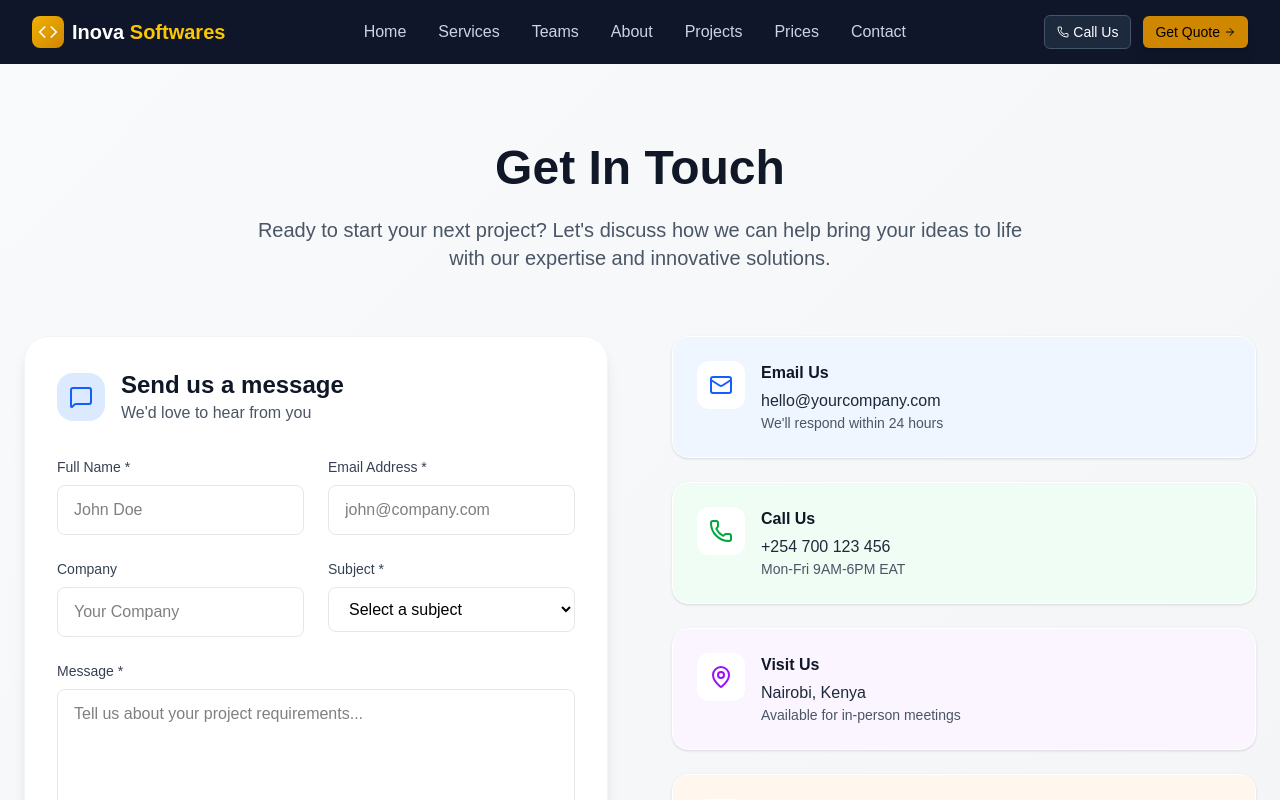
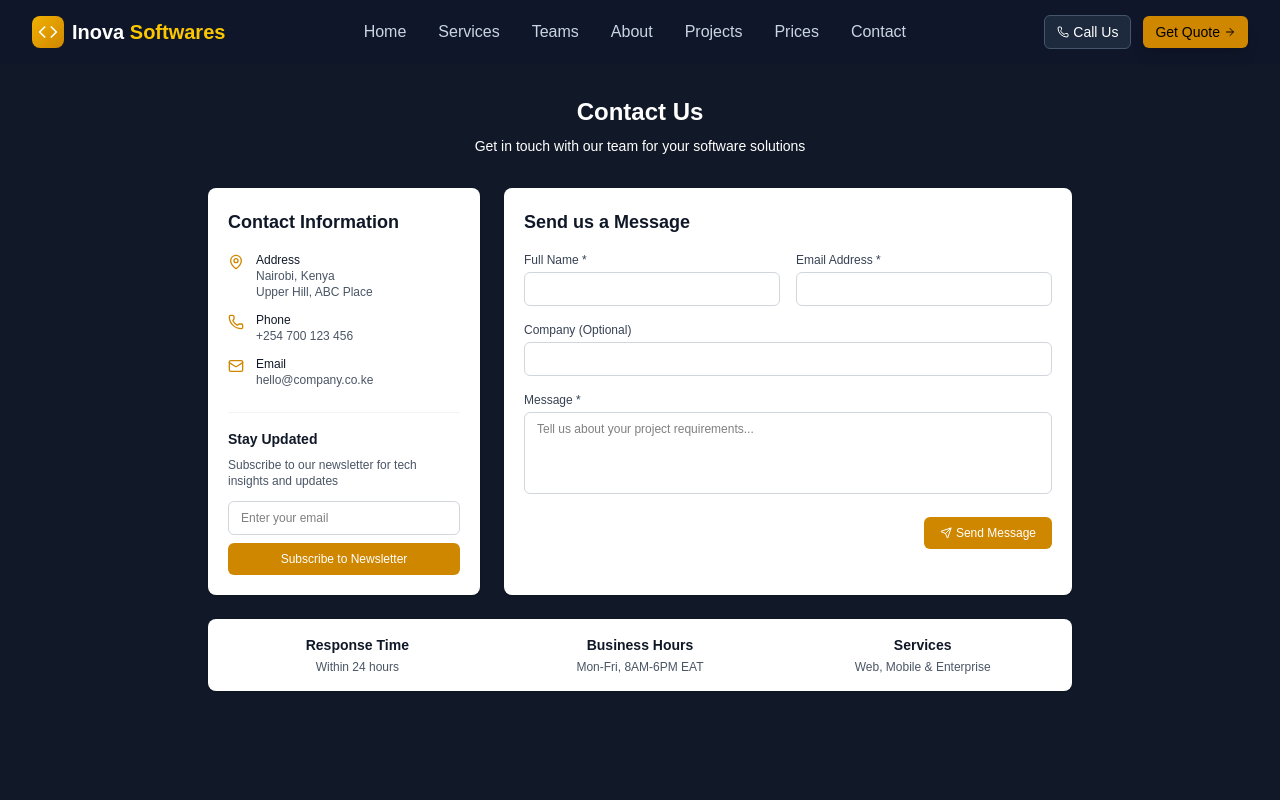
Before and after one commit to Brian-Rotich20/inovasoftwares, a Next.js app: page /contact in a window 1280 px wide. Shown: the top 800 px of the page. Built offline with nearby package versions, Linux system fonts and the light colour scheme.

Commit message:
contact page

```diff
--- a/app/contact/page.tsx
+++ b/app/contact/page.tsx
@@ -1,267 +1,217 @@
-'use client'
+'use client';
 
-import React, { useState } from 'react'
-import {
-  Mail,
-  Phone,
-  MapPin,
-  Clock,
-  Send,
-  MessageSquare,
-  Globe,
-  Linkedin,
-  Github,
-  Twitter
-} from 'lucide-react'
+import React, { useState } from 'react';
+import { Mail, Phone, MapPin, Send, CheckCircle } from 'lucide-react';
 
-export default function Contact() {
+export default function ContactPage() {
   const [formData, setFormData] = useState({
     name: '',
     email: '',
     company: '',
-    subject: '',
     message: ''
-  })
+  });
+  const [newsletterEmail, setNewsletterEmail] = useState('');
+  const [isSubmitted, setIsSubmitted] = useState(false);
+  const [isSubscribed, setIsSubscribed] = useState(false);
+
+  const handleSubmit = (e: React.FormEvent<HTMLFormElement>) => {
+    e.preventDefault();
+    setIsSubmitted(true);
+    setTimeout(() => setIsSubmitted(false), 3000);
+  };
+
+  const handleNewsletterSubmit = (e: React.FormEvent<HTMLFormElement>) => {
+    e.preventDefault();
+    setIsSubscribed(true);
+    setNewsletterEmail('');
+    setTimeout(() => setIsSubscribed(false), 3000);
+  };
 
   const handleInputChange = (
-    e: React.ChangeEvent<HTMLInputElement | HTMLSelectElement | HTMLTextAreaElement>
+  e: React.ChangeEvent<HTMLInputElement | HTMLTextAreaElement>
   ) => {
     setFormData({
       ...formData,
       [e.target.name]: e.target.value
-    })
-  }
+    });
+  };
 
-  const handleSubmit = (e: React.FormEvent<HTMLFormElement>) => {
-    e.preventDefault()
-    // Handle form submission here
-    console.log('Form submitted:', formData)
-    // Reset form
-    setFormData({
-      name: '',
-      email: '',
-      company: '',
-      subject: '',
-      message: ''
-    })
-  }
-
-  const contactInfo = [
-    {
-      icon: Mail,
-      title: "Email Us",
-      info: "hello@yourcompany.com",
-      subInfo: "We'll respond within 24 hours",
-      color: "text-blue-600",
-      bgColor: "bg-blue-50"
-    },
-    {
-      icon: Phone,
-      title: "Call Us",
-      info: "+254 700 123 456",
-      subInfo: "Mon-Fri 9AM-6PM EAT",
-      color: "text-green-600",
-      bgColor: "bg-green-50"
-    },
-    {
-      icon: MapPin,
-      title: "Visit Us",
-      info: "Nairobi, Kenya",
-      subInfo: "Available for in-person meetings",
-      color: "text-purple-600",
-      bgColor: "bg-purple-50"
-    },
-    {
-      icon: Clock,
-      title: "Working Hours",
-      info: "Mon - Fri: 9AM - 6PM",
-      subInfo: "Sat: 10AM - 2PM",
-      color: "text-orange-600",
-      bgColor: "bg-orange-50"
-    }
-  ]
-
-  const socialLinks = [
-    { icon: Linkedin, href: "#", color: "hover:text-blue-600" },
-    { icon: Github, href: "#", color: "hover:text-gray-900" },
-    { icon: Twitter, href: "#", color: "hover:text-blue-400" },
-    { icon: Globe, href: "#", color: "hover:text-green-600" }
-  ]
 
   return (
-    <section className="py-20 bg-gradient-to-br from-slate-50 to-gray-100">
-      <div className="max-w-7xl mx-auto px-6">
-        <div className="text-center mb-16">
-          <h2 className="text-4xl md:text-5xl font-bold text-gray-900 mb-6">
-            Get In Touch
-          </h2>
-          <p className="text-xl text-gray-600 max-w-3xl mx-auto">
-            Ready to start your next project? Let's discuss how we can help bring your ideas to life with our expertise and innovative solutions.
-          </p>
+    <div className="min-h-screen">
+      <div className="max-w-4xl mx-auto px-4 py-8">
+        {/* Header */}
+        <div className="text-center mb-8">
+          <h1 className="text-2xl font-bold text-white mb-2">Contact Us</h1>
+          <p className="text-sm text-white">Get in touch with our team for your software solutions</p>
         </div>
 
-        <div className="grid lg:grid-cols-2 gap-16">
-          {/* Contact Form */}
-          <div className="bg-white rounded-3xl shadow-lg p-8 border border-gray-100">
-            <div className="flex items-center mb-8">
-              <div className="w-12 h-12 bg-blue-100 rounded-2xl flex items-center justify-center mr-4">
-                <MessageSquare className="w-6 h-6 text-blue-600" />
-              </div>
+        <div className="grid md:grid-cols-3 gap-6">
+          {/* Contact Information */}
+          <div className="bg-white rounded-lg shadow-sm p-5 h-fit">
+            <h2 className="text-lg font-semibold text-gray-900 mb-4">Contact Information</h2>
+
+            <div className="space-y-3">
+              <div className="flex items-start space-x-3">
+                <MapPin className="w-4 h-4 text-yellow-600 mt-0.5 flex-shrink-0" />
                 <div>
-                <h3 className="text-2xl font-bold text-gray-900">Send us a message</h3>
-                <p className="text-gray-600">We'd love to hear from you</p>
+                  <p className="text-xs font-medium text-gray-900">Address</p>
+                  <p className="text-xs text-gray-600">Nairobi, Kenya</p>
+                  <p className="text-xs text-gray-600">Upper Hill, ABC Place</p>
                 </div>
               </div>
 
-            <form onSubmit={handleSubmit} className="space-y-6">
-              <div className="grid md:grid-cols-2 gap-6">
+              <div className="flex items-start space-x-3">
+                <Phone className="w-4 h-4 text-yellow-600 mt-0.5 flex-shrink-0" />
                 <div>
-                  <label className="block text-sm font-medium text-gray-700 mb-2">
+                  <p className="text-xs font-medium text-gray-900">Phone</p>
+                  <p className="text-xs text-gray-600">+254 700 123 456</p>
+                </div>
+              </div>
+
+              <div className="flex items-start space-x-3">
+                <Mail className="w-4 h-4 text-yellow-600 mt-0.5 flex-shrink-0" />
+                <div>
+                  <p className="text-xs font-medium text-gray-900">Email</p>
+                  <p className="text-xs text-gray-600">hello@company.co.ke</p>
+                </div>
+              </div>
+            </div>
+
+            {/* Newsletter Subscription */}
+            <div className="mt-6 pt-4 border-t border-gray-100">
+              <h3 className="text-sm font-semibold text-gray-900 mb-2">Stay Updated</h3>
+              <p className="text-xs text-gray-600 mb-3">Subscribe to our newsletter for tech insights and updates</p>
+
+              <div className="space-y-2">
+                <input
+                  type="email"
+                  value={newsletterEmail}
+                  onChange={(e) => setNewsletterEmail(e.target.value)}
+                  placeholder="Enter your email"
+                  className="w-full px-3 py-2 text-xs border border-gray-300 rounded-md focus:outline-none focus:ring-1 focus:ring-yellow-500 focus:border-yellow-500"
+                />
+               <button
+                type="submit"
+                className="w-full bg-yellow-600 text-white text-xs font-medium py-2 px-3 rounded-md hover:bg-yellow-700 focus:outline-none focus:ring-1 focus:ring-yellow-500 transition-colors"
+              >
+                {isSubscribed ? (
+                  <span className="flex items-center justify-center space-x-1">
+                    <CheckCircle className="w-3 h-3" />
+                    <span>Subscribed!</span>
+                  </span>
+                ) : (
+                  'Subscribe to Newsletter'
+                )}
+              </button>
+              </div>
+            </div>
+          </div>
+
+          {/* Contact Form */}
+          <div className="md:col-span-2 bg-white rounded-lg shadow-sm p-5">
+            <h2 className="text-lg font-semibold text-gray-900 mb-4">Send us a Message</h2>
+
+            <div className="space-y-4">
+              <div className="grid sm:grid-cols-2 gap-4">
+                <div>
+                  <label htmlFor="name" className="block text-xs font-medium text-gray-700 mb-1">
                     Full Name *
                   </label>
                   <input
                     type="text"
+                    id="name"
                     name="name"
                     value={formData.name}
                     onChange={handleInputChange}
-                    required
-                    className="w-full px-4 py-3 border border-gray-200 rounded-lg focus:ring-2 focus:ring-blue-500 focus:border-transparent transition-all"
-                    placeholder="John Doe"
+                    className="w-full px-3 py-2 text-xs border border-gray-300 rounded-md focus:outline-none focus:ring-1 focus:ring-yellow-500 focus:border-yellow-500"
                   />
                 </div>
+
                 <div>
-                  <label className="block text-sm font-medium text-gray-700 mb-2">
+                  <label htmlFor="email" className="block text-xs font-medium text-gray-700 mb-1">
                     Email Address *
                   </label>
                   <input
                     type="email"
+                    id="email"
                     name="email"
                     value={formData.email}
                     onChange={handleInputChange}
-                    required
-                    className="w-full px-4 py-3 border border-gray-200 rounded-lg focus:ring-2 focus:ring-blue-500 focus:border-transparent transition-all"
-                    placeholder="john@company.com"
+                    className="w-full px-3 py-2 text-xs border border-gray-300 rounded-md focus:outline-none focus:ring-1 focus:ring-yellow-500 focus:border-yellow-500"
                   />
                 </div>
               </div>
 
-              <div className="grid md:grid-cols-2 gap-6">
               <div>
-                  <label className="block text-sm font-medium text-gray-700 mb-2">
-                    Company
+                <label htmlFor="company" className="block text-xs font-medium text-gray-700 mb-1">
+                  Company (Optional)
                 </label>
                 <input
                   type="text"
+                  id="company"
                   name="company"
                   value={formData.company}
                   onChange={handleInputChange}
-                    className="w-full px-4 py-3 border border-gray-200 rounded-lg focus:ring-2 focus:ring-blue-500 focus:border-transparent transition-all"
-                    placeholder="Your Company"
+                  className="w-full px-3 py-2 text-xs border border-gray-300 rounded-md focus:outline-none focus:ring-1 focus:ring-yellow-500 focus:border-yellow-500"
                 />
-                </div>
-                <div>
-                  <label className="block text-sm font-medium text-gray-700 mb-2">
-                    Subject *
-                  </label>
-                  <select
-                    name="subject"
-                    value={formData.subject}
-                    onChange={handleInputChange}
-                    required
-                    className="w-full px-4 py-3 border border-gray-200 rounded-lg focus:ring-2 focus:ring-blue-500 focus:border-transparent transition-all"
-                  >
-                    <option value="">Select a subject</option>
-                    <option value="web-development">Web Development</option>
-                    <option value="mobile-app">Mobile App Development</option>
-                    <option value="consultation">Consultation</option>
-                    <option value="support">Support</option>
-                    <option value="other">Other</option>
-                  </select>
-                </div>
               </div>
 
               <div>
-                <label className="block text-sm font-medium text-gray-700 mb-2">
+                <label htmlFor="message" className="block text-xs font-medium text-gray-700 mb-1">
                   Message *
                 </label>
                 <textarea
+                  id="message"
                   name="message"
                   value={formData.message}
                   onChange={handleInputChange}
-                  required
-                  rows={5}
-                  className="w-full px-4 py-3 border border-gray-200 rounded-lg focus:ring-2 focus:ring-blue-500 focus:border-transparent transition-all resize-none"
+                  rows={4}
                   placeholder="Tell us about your project requirements..."
+                  className="w-full px-3 py-2 text-xs border text-black border-gray-300 rounded-md focus:outline-none focus:ring-1 focus:ring-yellow-500 focus:border-yellow-500 resize-none"
                 ></textarea>
               </div>
 
+              <div className="flex justify-end">
                 <button
-                type="submit"
-                className="w-full bg-gradient-to-r from-blue-600 to-indigo-600 text-white py-4 px-6 rounded-lg font-semibold hover:from-blue-700 hover:to-indigo-700 transition-all duration-200 shadow-lg hover:shadow-xl transform hover:-translate-y-1 flex items-center justify-center"
+                  type='submit'
+                  className="bg-yellow-600 text-white text-xs font-medium py-2 px-4 rounded-md hover:bg-orange-400 focus:outline-none focus:ring-1 focus:ring-yellow-500 transition-colors flex items-center space-x-1"
                 >
-                <Send className="w-5 h-5 mr-2" />
-                Send Message
-              </button>
-            </form>
-          </div>
-
-          {/* Contact Information */}
-          <div className="space-y-8">
-            <div className="grid gap-6">
-              {contactInfo.map((item, index) => {
-                const IconComponent = item.icon
-                return (
-                  <div
-                    key={index}
-                    className={`${item.bgColor} rounded-2xl p-6 border border-white shadow-sm hover:shadow-md transition-all duration-300 group cursor-pointer`}
-                  >
-                    <div className="flex items-start">
-                      <div className={`w-12 h-12 bg-white rounded-xl flex items-center justify-center mr-4 group-hover:scale-110 transition-transform duration-300`}>
-                        <IconComponent className={`w-6 h-6 ${item.color}`} />
-                      </div>
-                      <div>
-                        <h4 className="font-bold text-gray-900 mb-1">{item.title}</h4>
-                        <p className="text-gray-800 font-medium">{item.info}</p>
-                        <p className="text-gray-600 text-sm">{item.subInfo}</p>
-                      </div>
-                    </div>
-                  </div>
-                )
-              })}
-            </div>
-
-            {/* Social Links */}
-            <div className="bg-white rounded-2xl p-6 border border-gray-100 shadow-sm">
-              <h4 className="font-bold text-gray-900 mb-4">Follow Us</h4>
-              <div className="flex space-x-4">
-                {socialLinks.map((social, index) => {
-                  const IconComponent = social.icon
-                  return (
-                    <a
-                      key={index}
-                      href={social.href}
-                      className={`w-12 h-12 bg-gray-50 rounded-xl flex items-center justify-center text-gray-400 ${social.color} transition-all duration-300 hover:scale-110 hover:shadow-md`}
-                    >
-                      <IconComponent className="w-6 h-6" />
-                    </a>
-                  )
-                })}
-              </div>
-            </div>
-
-            {/* CTA Box */}
-            <div className="bg-gradient-to-r from-blue-600 to-indigo-600 rounded-2xl p-8 text-white">
-              <h4 className="text-xl font-bold mb-3">Need immediate assistance?</h4>
-              <p className="mb-4 opacity-90">
-                For urgent inquiries, give us a call or send us a WhatsApp message.
-              </p>
-              <button className="bg-white text-blue-600 px-6 py-3 rounded-lg font-semibold hover:bg-gray-50 transition-colors">
-                Call Now
+                  {isSubmitted ? (
+                    <>
+                      <CheckCircle className="w-3 h-3" />
+                      <span>Message Sent!</span>
+                    </>
+                  ) : (
+                    <>
+                      <Send className="w-3 h-3" />
+                      <span>Send Message</span>
+                    </>
+                  )}
                 </button>
               </div>
             </div>
           </div>
         </div>
-    </section>
-  )
+
+        {/* Additional Info */}
+        <div className="mt-6 bg-white rounded-lg shadow-sm p-4">
+          <div className="grid sm:grid-cols-3 gap-4 text-center">
+            <div>
+              <h3 className="text-sm font-semibold text-gray-900 mb-1">Response Time</h3>
+              <p className="text-xs text-gray-600">Within 24 hours</p>
+            </div>
+            <div>
+              <h3 className="text-sm font-semibold text-gray-900 mb-1">Business Hours</h3>
+              <p className="text-xs text-gray-600">Mon-Fri, 8AM-6PM EAT</p>
+            </div>
+            <div>
+              <h3 className="text-sm font-semibold text-gray-900 mb-1">Services</h3>
+              <p className="text-xs text-gray-600">Web, Mobile & Enterprise</p>
+            </div>
+          </div>
+        </div>
+      </div>
+    </div>
+  );
 }
```
Lines whose indentation alone changed are shown as unchanged.
